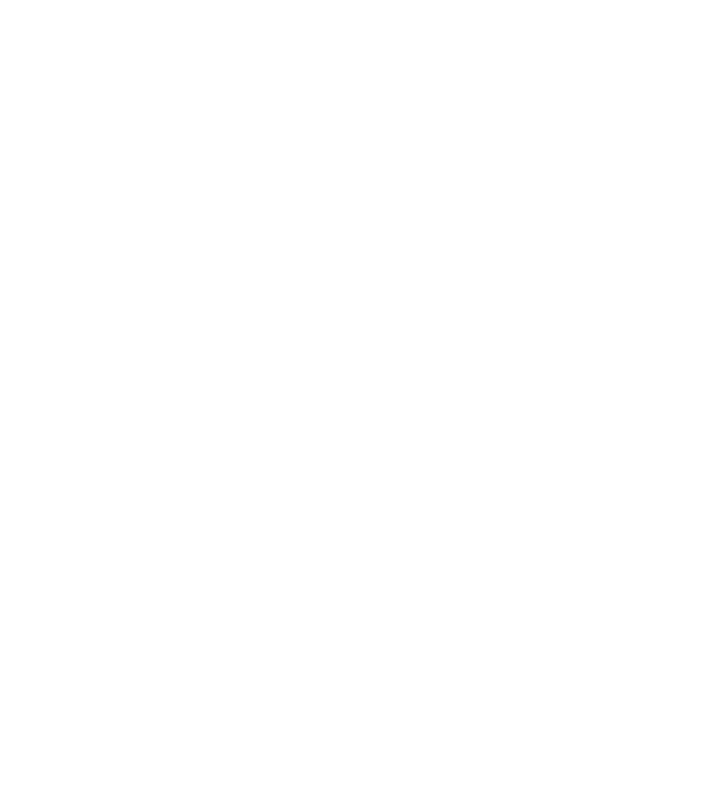
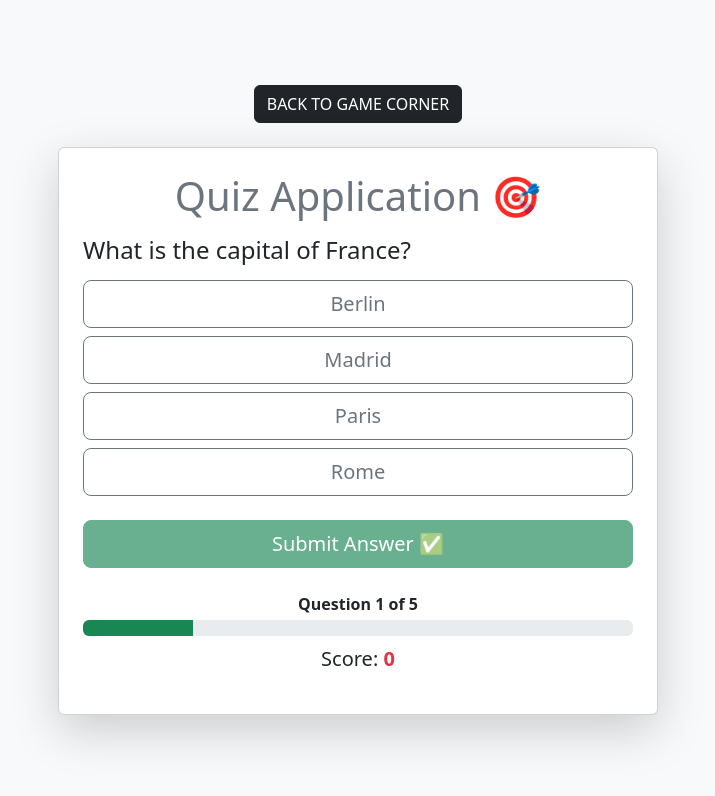
Before and after one commit to safabeegum/CHARITY_MAIN-PROJECT, a React (Create React App) app in the folder charity-frontend/: page /quiz in a window 1280 px wide. Before the commit this address had no page. Shown: the top 796 px of the page, without its empty margins (282-997 px from the left). Built offline with nearby package versions, Linux system fonts and the light colour scheme.

Commit message:
Quiz Application Completed

```diff
--- a/charity-frontend/package.json
+++ b/charity-frontend/package.json
@@ -10,6 +10,7 @@
     "bootstrap": "^5.3.3",
     "cra-template": "1.2.0",
     "react": "^19.0.0",
+    "react-confetti": "^6.3.0",
     "react-dom": "^19.0.0",
     "react-router-dom": "^7.2.0",
     "react-scripts": "5.0.1",
--- a/charity-frontend/src/App.js
+++ b/charity-frontend/src/App.js
@@ -16,6 +16,7 @@ import SocialWorkersNavbar from './components/SocialWorkersNavbar';
 import UserDashboard from './components/UserDashboard';
 import UserNavbar from './components/UserNavbar';
 import GameIndex from './components/GameIndex';
+import Quiz from './components/Quiz';
 
 function App() {
   return (
@@ -38,6 +39,7 @@ function App() {
         <Route path='/usernavbar' element={<UserNavbar/>}/>
         <Route path='/userdashboard' element={<UserDashboard/>}/>
         <Route path='/gameindex' element={<GameIndex/>}/>
+        <Route path='/quiz' element={<Quiz/>}/>
 
       </Routes>
       </BrowserRouter>
--- a/charity-frontend/src/components/GameIndex.jsx
+++ b/charity-frontend/src/components/GameIndex.jsx
@@ -70,6 +70,18 @@ const GameIndex = () => {
     },
   };
 
+  // List of games with their corresponding paths
+  const games = [
+    { name: "QUIZ", path: "/quiz" },
+    { name: "GUESS THE NUMBER", path: "/guess-the-number" },
+    { name: "TIC TAC TOE", path: "/tic-tac-toe" },
+    { name: "SNAKE GAME", path: "/snake-game" },
+    { name: "HANG MAN", path: "/hang-man" },
+    { name: "ADULT PICTIONARY", path: "/adult-pictionary" },
+    { name: "TRUTH/DARE", path: "/truth-or-dare" },
+    { name: "NEVER HAVE I EVER", path: "/never-have-i-ever" },
+  ];
+
   return (
     <>
       <div style={styles.indexMain}>
--- /dev/null
+++ b/charity-frontend/src/components/Quiz.jsx
@@ -0,0 +1,137 @@
+import React, { useState } from "react";
+import Confetti from "react-confetti";
+
+const Quiz = () => {
+  const questions = [
+    {
+      question: "What is the capital of France?",
+      options: ["Berlin", "Madrid", "Paris", "Rome"],
+      correctAnswer: "Paris",
+    },
+    {
+      question: "Which planet is known as the Red Planet?",
+      options: ["Earth", "Mars", "Jupiter", "Saturn"],
+      correctAnswer: "Mars",
+    },
+    {
+      question: "What is the largest ocean on Earth?",
+      options: ["Atlantic", "Indian", "Southern", "Pacific"],
+      correctAnswer: "Pacific",
+    },
+    {
+      question: 'Who wrote the play "Romeo and Juliet"?',
+      options: ["Charles Dickens", "Jane Austen", "William Shakespeare", "George Orwell"],
+      correctAnswer: "William Shakespeare",
+    },
+    {
+      question: "Which country is known as the Land of the Rising Sun?",
+      options: ["China", "Egypt", "Japan", "Russia"],
+      correctAnswer: "Japan",
+    },
+  ];
+
+  const [currentQuestionIndex, setCurrentQuestionIndex] = useState(0);
+  const [userAnswer, setUserAnswer] = useState("");
+  const [score, setScore] = useState(0);
+  const [isFinished, setIsFinished] = useState(false);
+
+  const handleAnswerSelection = (answer) => {
+    setUserAnswer(answer);
+  };
+
+  const handleSubmitAnswer = () => {
+    if (userAnswer === questions[currentQuestionIndex].correctAnswer) {
+      setScore(score + 1);
+    }
+
+    if (currentQuestionIndex < questions.length - 1) {
+      setCurrentQuestionIndex(currentQuestionIndex + 1);
+    } else {
+      setIsFinished(true);
+    }
+
+    setUserAnswer("");
+  };
+
+  const handleRestart = () => {
+    setCurrentQuestionIndex(0);
+    setScore(0);
+    setIsFinished(false);
+  };
+
+  return (
+    <div className="container d-flex flex-column align-items-center justify-content-center min-vh-100 bg-light">
+      {isFinished && <Confetti />}
+      <a href="/gameindex" className="btn btn-dark">BACK TO GAME CORNER</a>
+      <br></br>
+      <div className="card shadow-lg p-4 w-100" style={{ maxWidth: "600px" }}>
+        <h1 className="text-center text-secondary mb-3">Quiz Application 🎯</h1>
+
+        {isFinished ? (
+          <div className="text-center">
+            <h2 className="text-success">🎉 Quiz Completed! 🎉</h2>
+            <p className="fs-5">
+              Your final score: <strong>{score} / {questions.length}</strong>
+            </p>
+            <button
+              onClick={handleRestart}
+              className="btn btn-danger btn-lg mt-3"
+            >
+              Restart Quiz 🔄
+            </button>
+          </div>
+        ) : (
+          <div>
+            <h4 className="mb-3">{questions[currentQuestionIndex].question}</h4>
+
+            <div className="d-grid gap-2">
+              {questions[currentQuestionIndex].options.map((option, index) => (
+                <button
+                  key={index}
+                  onClick={() => handleAnswerSelection(option)}
+                  className={`btn btn-lg ${
+                    userAnswer === option ? "btn-info text-white" : "btn-outline-secondary"
+                  }`}
+                >
+                  {option}
+                </button>
+              ))}
+            </div>
+
+            <button
+              onClick={handleSubmitAnswer}
+              disabled={!userAnswer}
+              className="btn btn-success btn-lg w-100 mt-4"
+            >
+              Submit Answer ✅
+            </button>
+          </div>
+        )}
+
+        {!isFinished && (
+          <div className="mt-4">
+            <p className="text-center mb-1">
+              <strong>Question {currentQuestionIndex + 1} of {questions.length}</strong>
+            </p>
+            <div className="progress">
+              <div
+                className="progress-bar bg-success"
+                role="progressbar"
+                style={{ width: `${((currentQuestionIndex + 1) / questions.length) * 100}%` }}
+              ></div>
+            </div>
+
+            <p className="text-center mt-2 fs-5">
+              Score: <strong className="text-danger">{score}</strong>
+            </p>
+
+          </div>
+
+        )}
+      </div>
+    </div>
+
+  );
+};
+
+export default Quiz;
```
Also changed, not shown: 1 other file (tests, documents, lock files or other folders).
